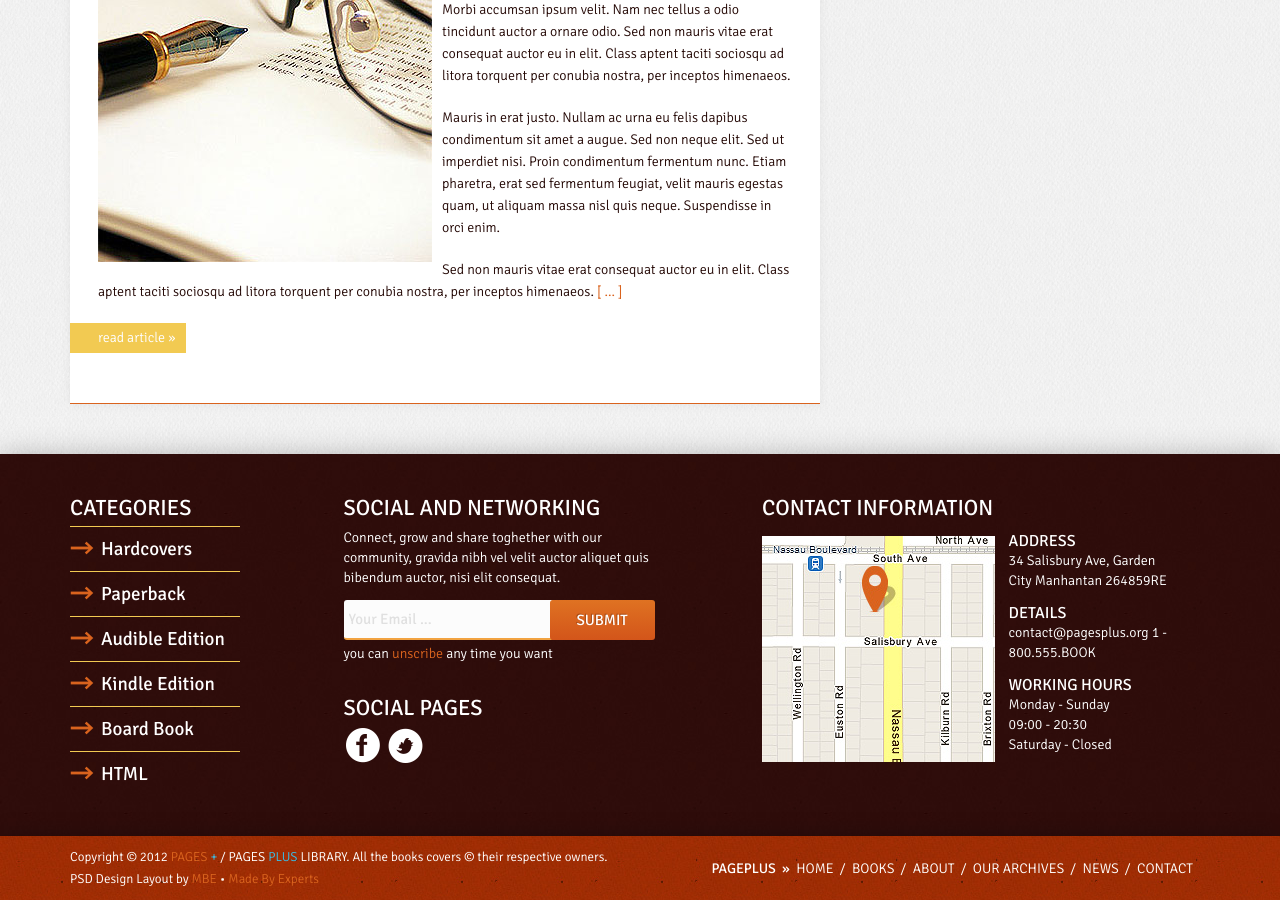
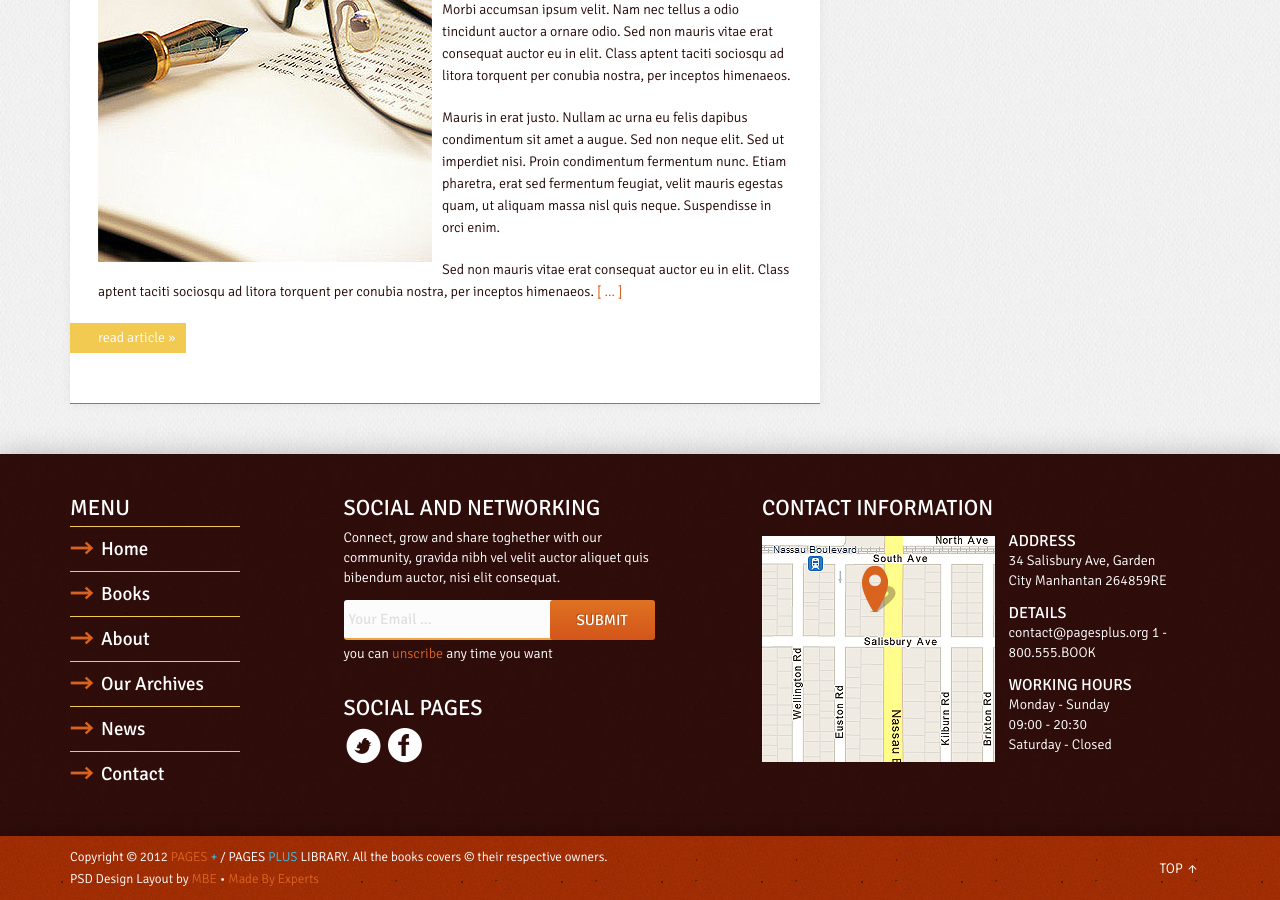
Before and after one commit to transgresspress/transgresspress.github.io, a Jekyll site: the page built from index.html, in a window 1280 px wide and 900 px high, scrolled down 1783 px. Built offline with Jekyll 4.4.1, drawn with Linux system fonts in a browser that asks for light colours.

Commit message:
Updates footer

```diff
--- a/_config.yml
+++ b/_config.yml
@@ -1,7 +1,7 @@
 # Site settings
 
 facebook_url: http://www.facebook.com/transgress.press
-twitte_url: http://twitter.com/trans_books
+twitter_url: http://twitter.com/trans_books
 
 message_404: "Head back to Transgress Press"
 
--- a/_includes/footer.html
+++ b/_includes/footer.html
@@ -1,15 +1,16 @@
 		<footer>
 			<div class="container">
 				<article class="block categories">
-					<h2>categories</h2>
+					<h2>menu</h2>
 
 					<ul class="footer-categories-menu">
-						<li><a href="03.CategoryPage.PagesPlus.html">Hardcovers</a></li>
-						<li><a href="03.CategoryPage.PagesPlus.html">Paperback</a></li>
-						<li><a href="03.CategoryPage.PagesPlus.html">Audible Edition</a></li>
-						<li><a href="03.CategoryPage.PagesPlus.html">Kindle Edition</a></li>
-						<li><a href="03.CategoryPage.PagesPlus.html">Board Book</a></li>
-						<li><a href="03.CategoryPage.PagesPlus.html">HTML</a></li>
+                                                <li><a href="/">Home</a></li>
+                                                <li><a href="/books">Books</a></li>
+                                                <li><a href="/about">About</a></li>
+                                                <li><a href="/archive">Our Archives</a></li>
+                                                <li><a href="/news">News</a></li>
+                                                <li class="last"><a href="/contact">Contact</a></li>
+                                        </ul><!-- bottom-footer-menu -->
 					</ul>
 				</article><!-- block categories -->
 
@@ -30,8 +31,8 @@
 
 					<h2>social pages</h2>
 					<ul class="social-buttons">
-						<li class="facebook"><a href=“{{ site.facebook_url }}”></a></li>
-						<li class="twitter"><a href=“{{ site.twitter_url }}”></a></li>
+						<li class="twitter"><a href="{{ site.twitter_url }}" target="_blank"></a></li>
+                                                <li class="facebook"><a href="{{ site.facebook_url }}" target="_blank"></a></li>
 					</ul>
 				</article><!-- block social and networking -->
 
@@ -76,13 +77,7 @@
 					</div><!-- copyright -->
 
 					<ul class="bottom-footer-menu">
-						<li class="first">pageplus <span>&raquo;</span></li>
-						<li><a href="01.HomePage.PagesPlus.html">home</a></li>
-						<li><a href="03.CategoryPage.PagesPlus.html">books</a></li>
-						<li><a href="02.AboutPage.PagesPlus.html">about</a></li>
-						<li><a href="09.ArchivesPage.PagesPlus.html">our archives</a></li>
-						<li><a href="07.NewsPage.PagesPlus.html">news</a></li>
-						<li class="last"><a href="02.AboutPage.PagesPlus.html">contact</a></li>
+						<li class="first"><a href="#" title="back to top">top &#8593;</a></li>
 					</ul><!-- bottom-footer-menu -->
 				</div><!-- container -->
 			</div><!-- footer bottom -->
```
